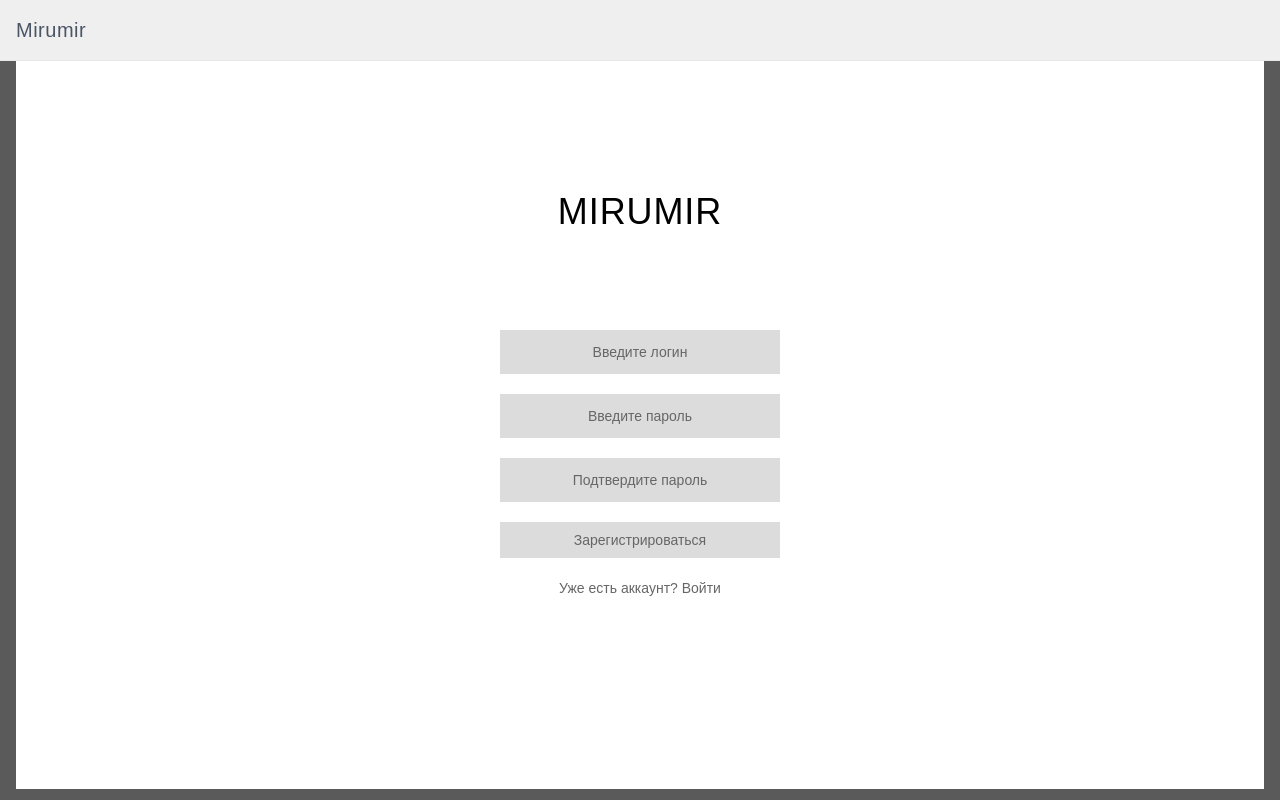
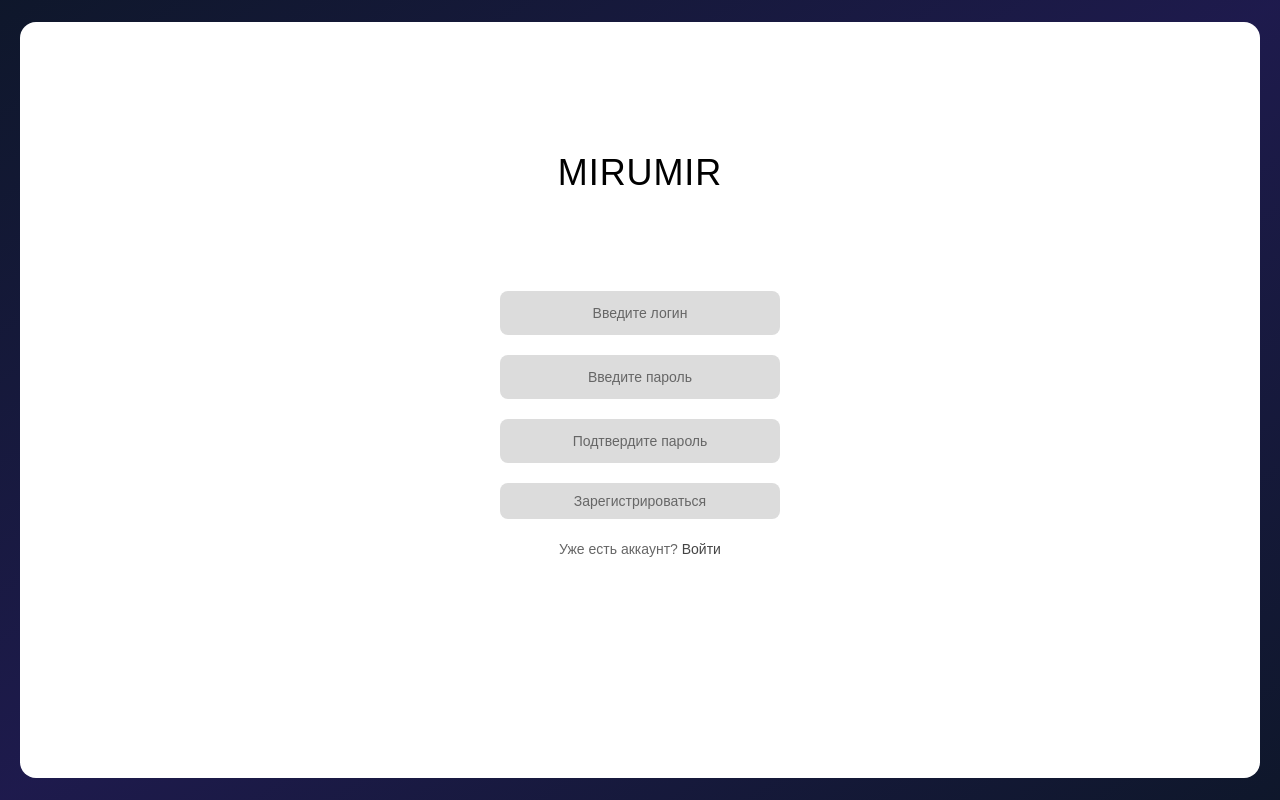
Before and after one commit to i3Cheese/central_uni_bootcamp, a Next.js app in the folder frontend/: page /auth/register in a window 1280 px wide. Built offline with nearby package versions, Linux system fonts and the light colour scheme; no server answers.

Commit message:
new design

```diff
--- a/frontend/app/auth/page.tsx
+++ b/frontend/app/auth/page.tsx
@@ -3,6 +3,7 @@
 import { useState, useEffect, Suspense } from "react";
 import { useSearchParams, useRouter } from "next/navigation";
 import Link from "next/link";
+import { BORDER_LEFT, BORDER_RIGHT, BORDER_BOTTOM, BORDER_TOP, ENABLE_TOP_BORDER } from "../constants/borders";
 
 const API_URL = process.env.NEXT_PUBLIC_API_URL || "";
 
@@ -104,22 +105,24 @@ function AuthContent() {
   };
 
   return (
-    <div className="min-h-screen bg-[#5a5a5a]">
-      {/* Header */}
-      <header className="bg-white/90 backdrop-blur-sm border-b border-gray-200 p-4">
-        <div className="max-w-7xl mx-auto flex flex-wrap items-center justify-between gap-4">
-          <Link href="/" className="text-gray-600 text-xl tracking-wide hover:text-gray-900 transition-colors">
-            Mirumir
-          </Link>
-        </div>
-      </header>
-
+    <div className="min-h-screen bg-gradient-to-br from-slate-900 via-indigo-950 to-slate-900">
       {/* Main Content */}
-      <main className="mx-4 bg-white min-h-[calc(100vh-56px-16px)] flex flex-col items-center pt-32 pb-16">
+      <div style={{
+        paddingLeft: `${BORDER_LEFT}px`,
+        paddingRight: `${BORDER_RIGHT}px`,
+        paddingBottom: `${BORDER_BOTTOM}px`,
+        paddingTop: ENABLE_TOP_BORDER ? `${BORDER_TOP}px` : "0px"
+      }}>
+        <main
+          className={ENABLE_TOP_BORDER ? "bg-white rounded-2xl flex flex-col items-center pt-32 pb-16" : "bg-white rounded-b-2xl flex flex-col items-center pt-32 pb-16"}
+          style={{ height: ENABLE_TOP_BORDER ? `calc(100vh - ${BORDER_TOP}px - ${BORDER_BOTTOM}px)` : `calc(100vh - ${BORDER_BOTTOM}px)` }}
+        >
         {/* Title */}
-        <h1 className="text-4xl font-normal text-black text-center mb-24 tracking-wide max-w-xs leading-tight">
+        <Link href="/">
+          <h1 className="text-4xl font-normal text-black text-center mb-24 tracking-wide max-w-xs leading-tight hover:text-indigo-600 transition-colors cursor-pointer">
             MIRUMIR
           </h1>
+        </Link>
 
         {/* Form */}
         <div className="w-full max-w-[280px] flex flex-col gap-5">
@@ -144,7 +147,7 @@ function AuthContent() {
             value={login}
             onChange={(e) => setLogin(e.target.value)}
             disabled={isLoading}
-            className="w-full h-11 bg-[#dcdcdc] text-[#666666] text-sm text-center placeholder:text-[#666666] outline-none disabled:opacity-50"
+            className="w-full h-11 bg-[#dcdcdc] text-[#666666] text-sm text-center placeholder:text-[#666666] outline-none disabled:opacity-50 rounded-lg"
           />
 
           {/* Password Input */}
@@ -155,27 +158,31 @@ function AuthContent() {
             onChange={(e) => setPassword(e.target.value)}
             disabled={isLoading}
             onKeyDown={(e) => e.key === "Enter" && handleLogin()}
-            className="w-full h-11 bg-[#dcdcdc] text-[#666666] text-sm text-center placeholder:text-[#666666] outline-none disabled:opacity-50"
+            className="w-full h-11 bg-[#dcdcdc] text-[#666666] text-sm text-center placeholder:text-[#666666] outline-none disabled:opacity-50 rounded-lg"
           />
 
           {/* Login Button */}
           <button
             onClick={handleLogin}
             disabled={isLoading}
-            className="w-full h-9 bg-[#dcdcdc] text-[#666666] text-sm hover:bg-[#c8c8c8] transition-colors disabled:opacity-50 disabled:cursor-not-allowed"
+            className="w-full h-9 bg-[#dcdcdc] text-[#666666] text-sm hover:bg-[#c8c8c8] transition-colors disabled:opacity-50 disabled:cursor-not-allowed rounded-lg"
           >
             {isLoading ? "Загрузка..." : "Войти"}
           </button>
 
           {/* Register Link */}
+          <div className="mt-5 text-[#666666] text-sm text-center">
+            Еще нет аккаунта?{" "}
             <Link
               href="/auth/register"
-            className="mt-5 text-[#666666] text-sm text-center hover:underline"
+              className="text-[#444444] hover:text-[#333333] hover:underline transition-colors"
             >
-            Еще нет аккаунта? Зарегистрироваться
+              Зарегистрироваться
             </Link>
           </div>
+        </div>
         </main>
+      </div>
     </div>
   );
 }
--- a/frontend/app/auth/register/page.tsx
+++ b/frontend/app/auth/register/page.tsx
@@ -3,6 +3,7 @@
 import { useState, useEffect } from "react";
 import { useRouter } from "next/navigation";
 import Link from "next/link";
+import { BORDER_LEFT, BORDER_RIGHT, BORDER_BOTTOM, BORDER_TOP, ENABLE_TOP_BORDER } from "../../constants/borders";
 
 const API_URL = process.env.NEXT_PUBLIC_API_URL || "";
 
@@ -93,22 +94,24 @@ export default function RegisterPage() {
   };
 
   return (
-    <div className="min-h-screen bg-[#5a5a5a]">
-      {/* Header */}
-      <header className="bg-white/90 backdrop-blur-sm border-b border-gray-200 p-4">
-        <div className="max-w-7xl mx-auto flex flex-wrap items-center justify-between gap-4">
-          <Link href="/" className="text-gray-600 text-xl tracking-wide hover:text-gray-900 transition-colors">
-            Mirumir
-          </Link>
-        </div>
-      </header>
-
+    <div className="min-h-screen bg-gradient-to-br from-slate-900 via-indigo-950 to-slate-900">
       {/* Main Content */}
-      <main className="mx-4 bg-white min-h-[calc(100vh-56px-16px)] flex flex-col items-center pt-32 pb-16">
+      <div style={{
+        paddingLeft: `${BORDER_LEFT}px`,
+        paddingRight: `${BORDER_RIGHT}px`,
+        paddingBottom: `${BORDER_BOTTOM}px`,
+        paddingTop: ENABLE_TOP_BORDER ? `${BORDER_TOP}px` : "0px"
+      }}>
+        <main
+          className={ENABLE_TOP_BORDER ? "bg-white rounded-2xl flex flex-col items-center pt-32 pb-16" : "bg-white rounded-b-2xl flex flex-col items-center pt-32 pb-16"}
+          style={{ height: ENABLE_TOP_BORDER ? `calc(100vh - ${BORDER_TOP}px - ${BORDER_BOTTOM}px)` : `calc(100vh - ${BORDER_BOTTOM}px)` }}
+        >
         {/* Title */}
-        <h1 className="text-4xl font-normal text-black text-center mb-24 tracking-wide max-w-xs leading-tight">
+        <Link href="/">
+          <h1 className="text-4xl font-normal text-black text-center mb-24 tracking-wide max-w-xs leading-tight hover:text-indigo-600 transition-colors cursor-pointer">
             MIRUMIR
           </h1>
+        </Link>
 
         {/* Form */}
         <div className="w-full max-w-[280px] flex flex-col gap-5">
@@ -126,7 +129,7 @@ export default function RegisterPage() {
             value={login}
             onChange={(e) => setLogin(e.target.value)}
             disabled={isLoading}
-            className="w-full h-11 bg-[#dcdcdc] text-[#666666] text-sm text-center placeholder:text-[#666666] outline-none disabled:opacity-50"
+            className="w-full h-11 bg-[#dcdcdc] text-[#666666] text-sm text-center placeholder:text-[#666666] outline-none disabled:opacity-50 rounded-lg"
           />
 
           {/* Password Input */}
@@ -136,7 +139,7 @@ export default function RegisterPage() {
             value={password}
             onChange={(e) => setPassword(e.target.value)}
             disabled={isLoading}
-            className="w-full h-11 bg-[#dcdcdc] text-[#666666] text-sm text-center placeholder:text-[#666666] outline-none disabled:opacity-50"
+            className="w-full h-11 bg-[#dcdcdc] text-[#666666] text-sm text-center placeholder:text-[#666666] outline-none disabled:opacity-50 rounded-lg"
           />
 
           {/* Confirm Password Input */}
@@ -147,27 +150,31 @@ export default function RegisterPage() {
             onChange={(e) => setConfirmPassword(e.target.value)}
             disabled={isLoading}
             onKeyDown={(e) => e.key === "Enter" && handleRegister()}
-            className="w-full h-11 bg-[#dcdcdc] text-[#666666] text-sm text-center placeholder:text-[#666666] outline-none disabled:opacity-50"
+            className="w-full h-11 bg-[#dcdcdc] text-[#666666] text-sm text-center placeholder:text-[#666666] outline-none disabled:opacity-50 rounded-lg"
           />
 
           {/* Register Button */}
           <button
             onClick={handleRegister}
             disabled={isLoading}
-            className="w-full h-9 bg-[#dcdcdc] text-[#666666] text-sm hover:bg-[#c8c8c8] transition-colors disabled:opacity-50 disabled:cursor-not-allowed"
+            className="w-full h-9 bg-[#dcdcdc] text-[#666666] text-sm hover:bg-[#c8c8c8] transition-colors disabled:opacity-50 disabled:cursor-not-allowed rounded-lg"
           >
             {isLoading ? "Загрузка..." : "Зарегистрироваться"}
           </button>
 
           {/* Back to Login Link */}
+          <div className="text-[#666666] text-sm text-center">
+            Уже есть аккаунт?{" "}
             <Link
               href="/auth"
-            className="text-[#666666] text-sm text-center hover:underline"
+              className="text-[#444444] hover:text-[#333333] hover:underline transition-colors"
             >
-            Уже есть аккаунт? Войти
+              Войти
             </Link>
+          </div>
         </div>
         </main>
       </div>
+    </div>
   );
 }
--- /dev/null
+++ b/frontend/app/constants/borders.ts
@@ -0,0 +1,10 @@
+// ============================================
+// УЛЬТИМАТИВНЫЙ КОНТРОЛЬ ТОЛЩИНЫ ОКАНТОВКИ
+// Измените эти значения для изменения толщины окантовки на ВСЕХ страницах
+// ============================================
+export const BORDER_LEFT = 20;   // Толщина окантовки слева (в пикселях)
+export const BORDER_RIGHT = 20;  // Толщина окантовки справа (в пикселях)
+export const BORDER_BOTTOM = 22; // Толщина окантовки снизу (в пикселях) - МЕНЯЙТЕ ЭТО ЗНАЧЕНИЕ!
+export const BORDER_TOP = 22;    // Толщина окантовки сверху (в пикселях)
+export const ENABLE_TOP_BORDER = true; // Включить/выключить окантовку сверху
+// ============================================
--- a/frontend/app/page.tsx
+++ b/frontend/app/page.tsx
@@ -3,6 +3,7 @@
 import { useEffect, useState } from "react";
 import { useRouter } from "next/navigation";
 import Link from "next/link";
+import { BORDER_LEFT, BORDER_RIGHT, BORDER_BOTTOM, BORDER_TOP, ENABLE_TOP_BORDER } from "./constants/borders";
 
 export default function Home() {
   const router = useRouter();
@@ -23,45 +24,31 @@ export default function Home() {
 
   if (isChecking) {
     return (
-      <div className="min-h-screen bg-[#5a5a5a] flex items-center justify-center">
-        <span className="text-[#a0a0a0] text-lg">Загрузка...</span>
+      <div className="min-h-screen bg-gradient-to-br from-slate-900 via-indigo-950 to-slate-900 flex items-center justify-center">
+        <span className="text-slate-300 text-lg">Загрузка...</span>
       </div>
     );
   }
 
   return (
-    <div className="min-h-screen bg-[#5a5a5a]">
-      {/* Header */}
-      <header className="bg-white/90 backdrop-blur-sm border-b border-gray-200 p-4">
-        <div className="max-w-7xl mx-auto flex flex-wrap items-center justify-between gap-4">
-          <Link href="/" className="text-gray-600 text-xl tracking-wide hover:text-gray-900 transition-colors">
-            Mirumir
-          </Link>
-
-          {/* Auth Buttons */}
-          <div className="flex gap-4">
-            <Link
-              href="/auth"
-              className="text-gray-600 text-base hover:text-gray-900 transition-colors"
-            >
-              Войти
-            </Link>
-            <Link
-              href="/auth/register"
-              className="text-gray-600 text-base hover:text-gray-900 transition-colors"
-            >
-              Регистрация
-            </Link>
-          </div>
-        </div>
-      </header>
-
+    <div className="min-h-screen bg-gradient-to-br from-slate-900 via-indigo-950 to-slate-900">
       {/* Main Content */}
-      <main className="mx-4 bg-white min-h-[calc(100vh-56px-16px)] flex flex-col items-center justify-center">
+      <div style={{
+        paddingLeft: `${BORDER_LEFT}px`,
+        paddingRight: `${BORDER_RIGHT}px`,
+        paddingBottom: `${BORDER_BOTTOM}px`,
+        paddingTop: ENABLE_TOP_BORDER ? `${BORDER_TOP}px` : "0px"
+      }}>
+        <main
+          className={ENABLE_TOP_BORDER ? "bg-white rounded-2xl flex flex-col items-center justify-center" : "bg-white rounded-b-2xl flex flex-col items-center justify-center"}
+          style={{ height: ENABLE_TOP_BORDER ? `calc(100vh - ${BORDER_TOP}px - ${BORDER_BOTTOM}px)` : `calc(100vh - ${BORDER_BOTTOM}px)` }}
+        >
         {/* Title */}
-        <h1 className="text-5xl font-normal text-black text-center mb-8 tracking-wide">
-          MIRUMIR
-        </h1>
+        <Link href="/">
+          <h1 className="text-5xl font-normal text-black text-center mb-8 tracking-wide hover:text-indigo-600 transition-colors cursor-pointer">
+            MIRUMIR
+          </h1>
+        </Link>
 
         {/* Subtitle */}
         <p className="text-lg text-[#666666] text-center mb-12 max-w-md">
@@ -72,11 +59,12 @@ export default function Home() {
         <Link
           href="/auth/register"
           style={{ padding: "20px 60px" }}
-          className="bg-[#5a5a5a] text-white text-lg hover:bg-[#4a4a4a] transition-colors rounded-full"
+          className="bg-gradient-to-br from-slate-900 via-indigo-950 to-slate-900 text-white text-lg hover:from-slate-800 hover:via-indigo-900 hover:to-slate-800 transition-all rounded-full shadow-lg"
         >
           Начать пользоваться
         </Link>
-      </main>
+        </main>
+      </div>
     </div>
   );
 }
```
Also changed, not shown: frontend/app/boards/page.tsx (+41 -13 lines). Lines whose indentation alone changed are shown as unchanged.
